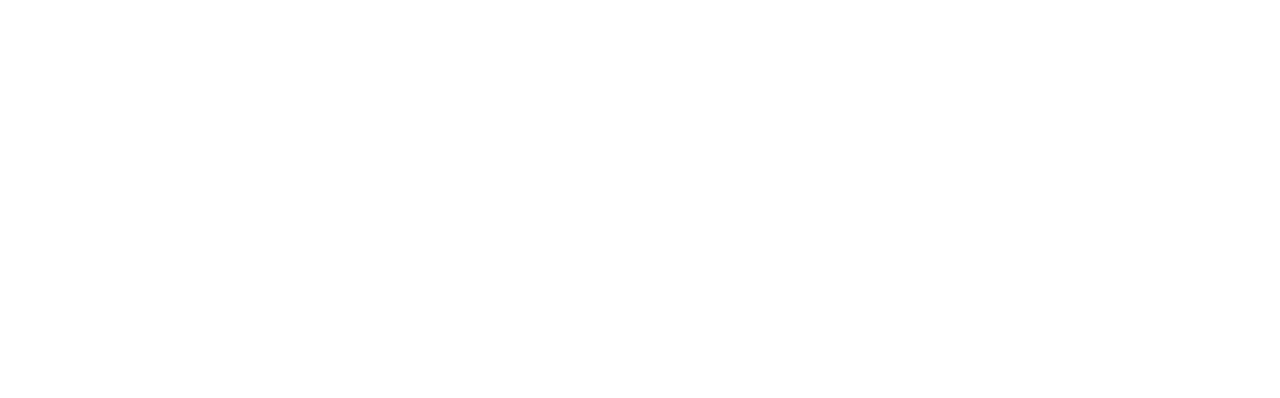
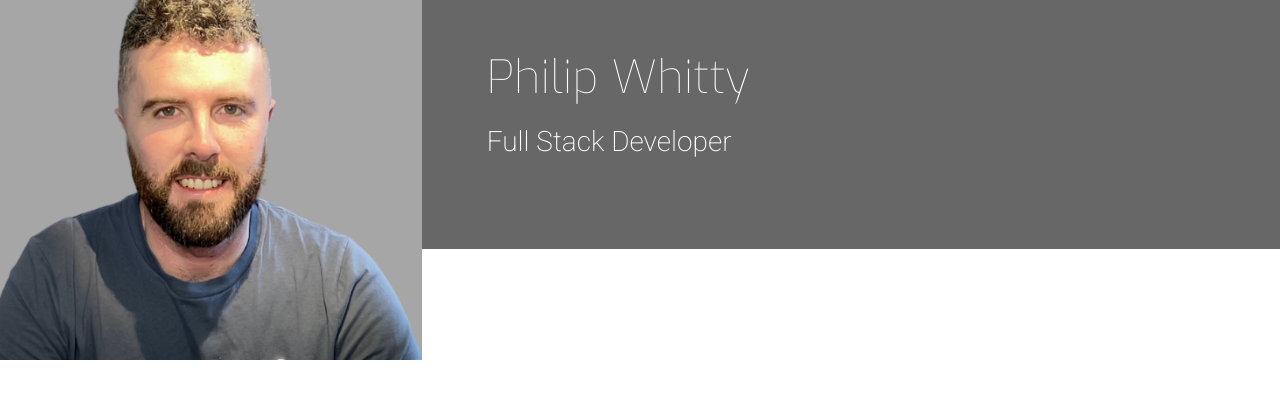
Before and after one commit to phillywhitty/Philip-Whitty, a plain HTML site: page index.html in a window 1280 px wide. Drawn offline with nearby package versions, Linux system fonts and the light colour scheme.

Commit message:
add style for title and name classes

```diff
--- a/assets/css/style.css
+++ b/assets/css/style.css
@@ -0,0 +1,45 @@
+@import url('https://fonts.googleapis.com/css?family=Roboto:100,200,300,400,500,600,700|Exo:100,200,300,400,500,600,700');
+
+/*------------------------Colours */
+
+.bg-color-name-title {
+    background-color: #676767;
+}
+
+/*-------------------------Heading */
+
+header {
+    margin: 0;
+}
+
+.heading {
+    margin-left: 50px;
+}
+
+.logo {
+    background: url("../images/my_profile_pic.png");
+    background-position: center;
+    background-repeat: no-repeat;
+    background-size: cover;
+    min-height: 360px;
+    transition: all .5s ease-in-out;
+    -moz-transition: all .5s ease-in-out;
+    -webkit-transition: all .5s ease-in-out;
+}
+
+.name {
+    font-family: "Exo", sans-serif;
+    font-weight: 100;
+    font-size: 46px;
+    margin-top: 50px;
+    color: #fff;
+}
+
+.title {
+    font-family: "Roboto", sans-serif;
+    font-weight: 200;
+    font-size: 28px;
+    margin-top: 20px;
+    margin-bottom: 90px;
+    color: #fff;
+}
--- a/index.html
+++ b/index.html
@@ -16,10 +16,17 @@
 <body>
     <header>
         <div class="row">
-            <div class="col-md-4">
+            <a href="index.html" class="col-md-4 logo">
 
-            </div>
+            </a>
             <div class="col-md-8">
+                <div class="row bg-color-name-title">
+                    <div class="col heading">
+                        <h1 class="name">Philip Whitty</h1>
+                        <h2 class="title">Full Stack Developer</h2>
+                    </div>
+
+                </div>
 
             </div>
         </div>
```
Also changed, not shown: assets/images/my_profile_pic.png (added).
